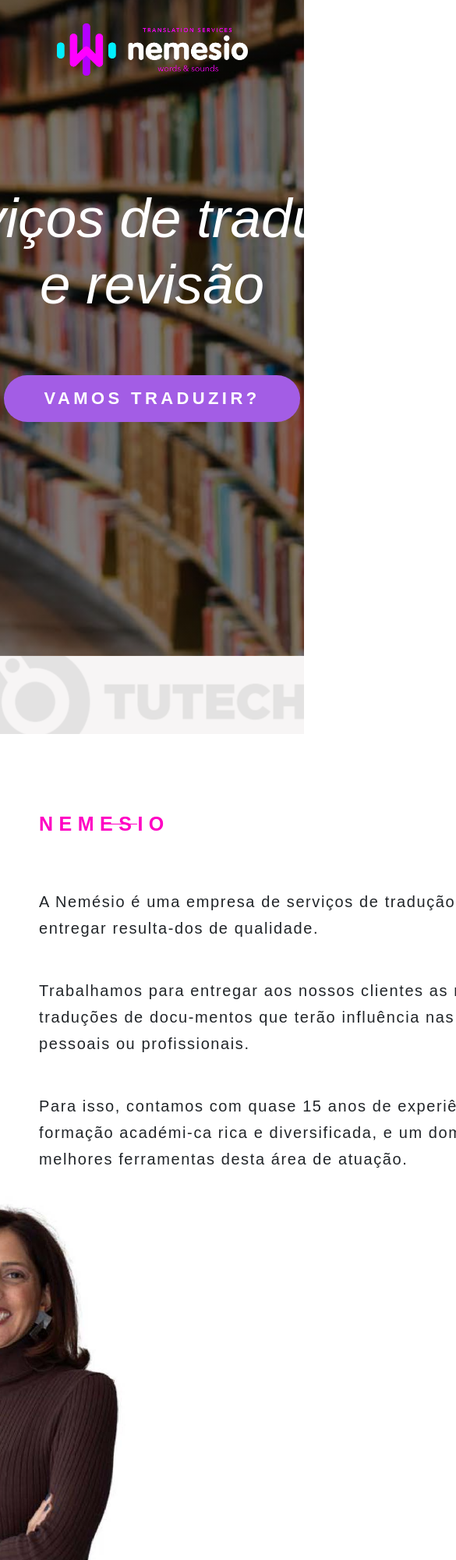
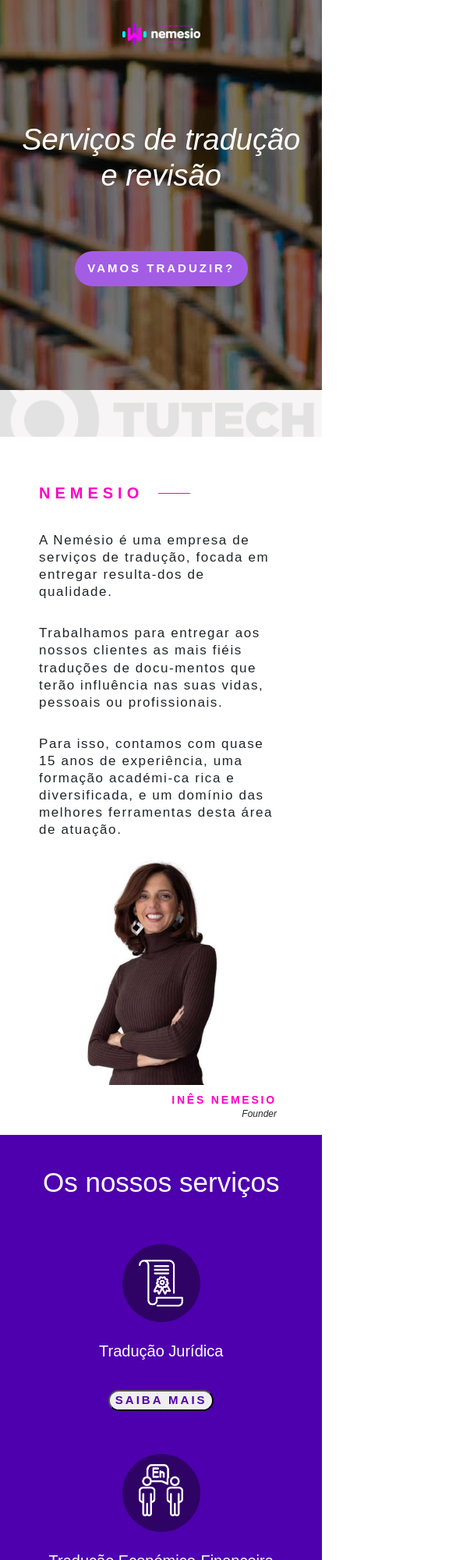
Before and after one commit to Rekhni/nemesio-project, a plain HTML site: page index.html in a window 390 px wide. Shown: the top 2000 px of the page at 78% size, 585 px wide, since content can reach past the window. Drawn offline with Linux system fonts and the light colour scheme; a script that the page names is missing; a web font is replaced by a local one.

Commit message:
mobile version

```diff
--- a/index.html
+++ b/index.html
@@ -160,6 +160,7 @@
             </div>
             <form class="contact-form" id="contactForm_1" method="POST">
                 <div class="row">
+                    <div class="contacts__content">
                         <div class="col-6">
                             <div class="contacts__data ">
                                 <input type="text" class="form-control contact-form__input contact-form__input_name" placeholder="Nome"
@@ -177,6 +178,7 @@
                                 <label class="form-check-label" for="exampleCheck1">Autorizo a utilização dos meus dados para efeitos do que está
                                     previsto no Regulamento Geral de Protecção de Dados (RGPD)
                                 </label>
+                              </div>
                         </div>
                     </div>
                     <div class="col-12">
--- a/style.scss
+++ b/style.scss
@@ -315,6 +315,12 @@ a {
           }
     }
 
+    &__content {
+        display: flex;
+        flex-direction: row;
+        gap: 10px;
+    }
+
     &__button {
         margin-top: 80px;
         font-family: Arial, Helvetica, sans-serif;
@@ -492,10 +498,193 @@ a {
         margin-left: 30px;
     }
 
+    .contacts__content {
+        display: flex;
+        flex-direction: row;
+    }
+
     .contacts__title {
         font-size: 65px;
     }
 
+    .copyright a i {
+        right: 5%;
+    }
+
+}
+
+@media (max-width: 896px) {
+    .logo__img {
+        width: 100px
+    }
+
+    .top {
+        gap: 100px;
+        height: 500px;
+        width: 106%;
+    }
+
+    .top__title {
+        font-size: 38px;
+        width: 372px;
+    }
+
+    .top__button {
+        font-size: 15px;
+        width: 222px;
+        height: 45px;
+    }
+
+    .tutech {
+        height: 60px;
+        width: 106%;
+    }
+
+    .info {
+        padding-top: 60px;
+        padding-bottom: 50px;
+    }
+
+    .info__title {
+        font-size: 20px;
+    }
+
+    .info__title::after {
+        left: 45%;
+    }
+
+    .info__content {
+        gap: 15px;
+    }
+
+    .info__content p {
+        font-size: 17px;
+        line-height: 1.3;
+        width: 300px;
+    }
+
+    .info__img {
+        margin-right: 35px;
+    }
+
+    .info__img img {
+        width: 300px;
+        height: 300px;
+        margin-bottom: 14px;
+    }
+
+    .info__img__name {
+        bottom: -15%;
+        right: 0;
+    }
+
+    .info__img__name h2 {
+        font-size: 14px;
+        margin-bottom: 0;
+    }
+
+    .info__img__name p {
+        font-size: 12px;
+    }
+
+    .services {
+        height: 950px;
+        width: 106%;
+    }
+
+    .services__title {
+        font-size: 35px;
+        margin-top: 40px;
+    }
+
+    .services__options {
+        margin-top: 50px;
+        gap: 55px;
+    }
+
+    .services__options__item {
+        gap: 25px;
+    }
+
+    .services__options__img {
+        width: 100px;
+        height: 100px;
+    }
+
+    .services__options__img img {
+        width: 57px;
+        right: 22px;
+        bottom: 20px;
+    }
+
+    .services__options__text h2 {
+        font-size: 20px;
+    }
+
+    .services__button {
+        font-size: 15px;
+        width: 135px;
+    }
+
+    .review__title {
+        font-size: 45px;
+    }
+
+    .review__text {
+        font-size: 13px;
+        width: 300px;
+    }
+
+    .contacts__title {
+        font-size: 40px;
+        margin-right: 20px;
+    }
+
+    .form-control {
+        width: 300px;
+    }
+
+    .contacts {
+        width: 106%;
+    }
+
+    .contacts .container {
+        gap: 35px;
+    }
+
+    .contacts__content {
+        flex-direction: column;
+        margin-left: 25px;
+        gap: 6px;
+    }
+
+    .contacts__button {
+        margin-top: 40px;
+        font-size: 10px;
+        letter-spacing: 0.2em;
+        margin-bottom: 40px;
+    }
+
+    .copyright {
+        width: 106%;
+    }
+
+    .copyright a i {
+        font-size: 20px;
+        right: -2%;
+    }
+
+    .copyright p {
+        font-size: 8px;
+    }
+
+    .form-check {
+        display: block;
+    }
+
+    .form-check-label {
+        width: 250px;
+    }
 
 }
 
```
Also changed, not shown: style.css, 2 other files. Lines whose indentation alone changed are shown as unchanged.
